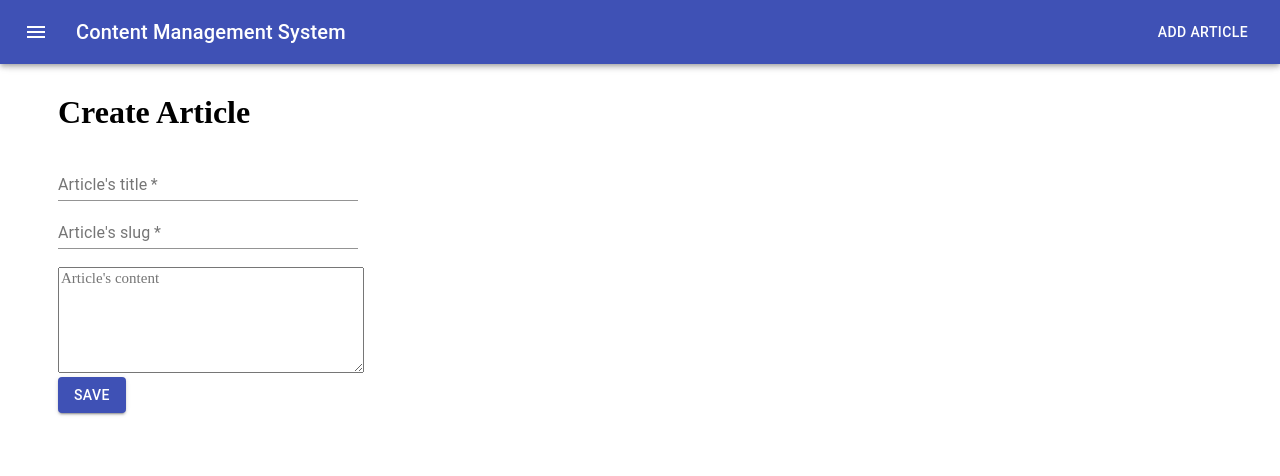
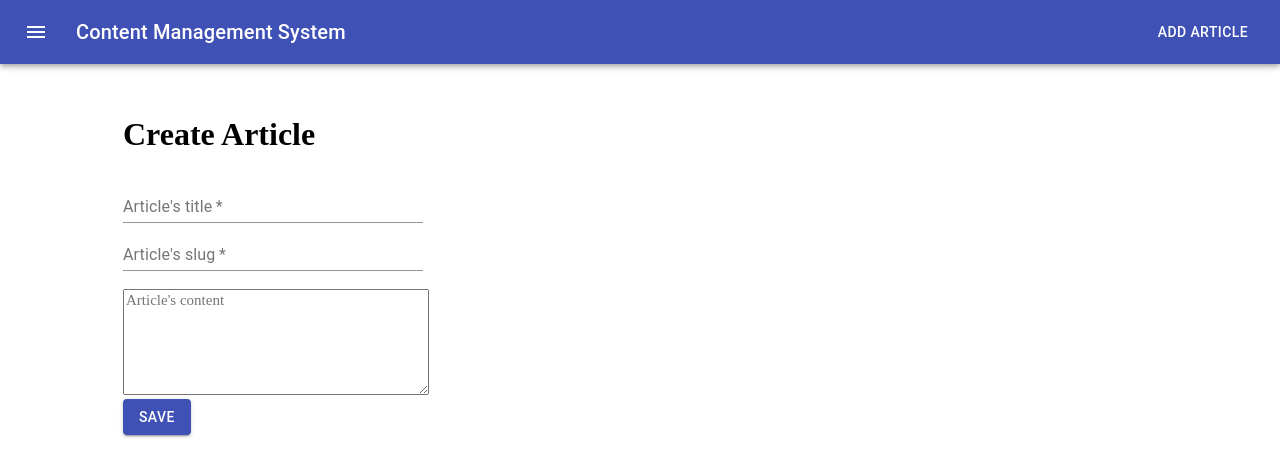
Before and after one commit to ayeayemaw08ucsy/cmsnextjs, a Next.js app: page /add-article in a window 1280 px wide. Shown: the top 476 px of the page. Built offline with nearby package versions, Linux system fonts and the light colour scheme.

Commit message:
refactor

```diff
--- a/pages/add-article.js
+++ b/pages/add-article.js
@@ -6,6 +6,7 @@ import EditArticle from '../components/EditArticle';
 import { addArticle } from '../lib/api/article';
 import Router from 'next/router';
 import Header from '../components/Header';
+import Layout from '../components/MyLayout';
 import { Notifier } from '../components/Notifier';
 
 class AddArticle extends React.Component {
@@ -14,8 +15,7 @@ class AddArticle extends React.Component {
 
         super();
          this.snackbarRef = createRef();
-
-      }
+     }
 
       componentWillUnmount() {
 
@@ -32,24 +32,23 @@ class AddArticle extends React.Component {
                 query: { total: article.total , page: 1 }
             })
         }catch(err){
-           //notify('Unsuccessfully Saved');
-           console.log(err);
+
            this.snackbarRef.current.openSnackBar('Unsuccessfully Saved');
-
         }
 
     }
 
     render() {
         return (
-            <div>
-            <Header/>
+
+            <Layout>
             <div style={styleBody}>
             <h1>Create Article</h1>
               <EditArticle onSave={this.addArticleOnSave}/>
             </div>
             <Notifier ref= {this.snackbarRef}/>
-            </div>
+            </Layout>
+
         )
     }
 }
```
